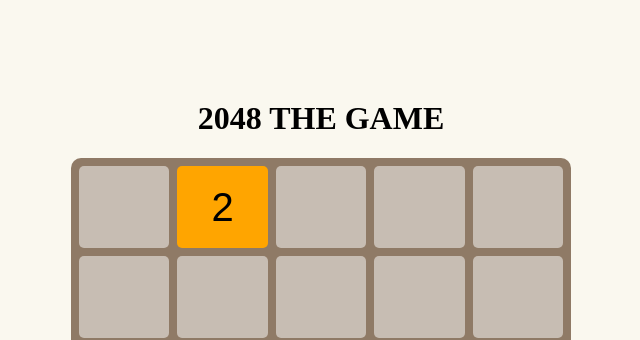
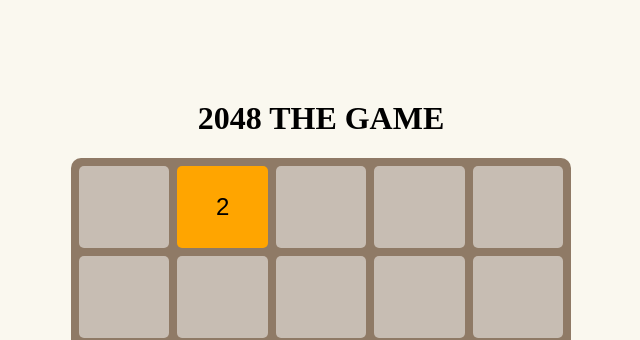
Before and after one commit to aivan3d66/game-2048, a React (Create React App) app: page / in a window 1280 px wide. Shown: the top 340 px of the page, without its empty margins (319-959 px from the left). Built offline with nearby package versions, Linux system fonts and the light colour scheme.

Commit message:
add upd cell font size

```diff
--- a/src/App.css
+++ b/src/App.css
@@ -56,7 +56,7 @@ body {
   align-items: center;
   justify-content: center;
   padding: 10px;
-  font-size: 40px;
+  font-size: 1.5rem;
   background-color: rgba(255, 255, 255, 0.5);
   border-radius: 5px;
   transition: 0.3s;
```
